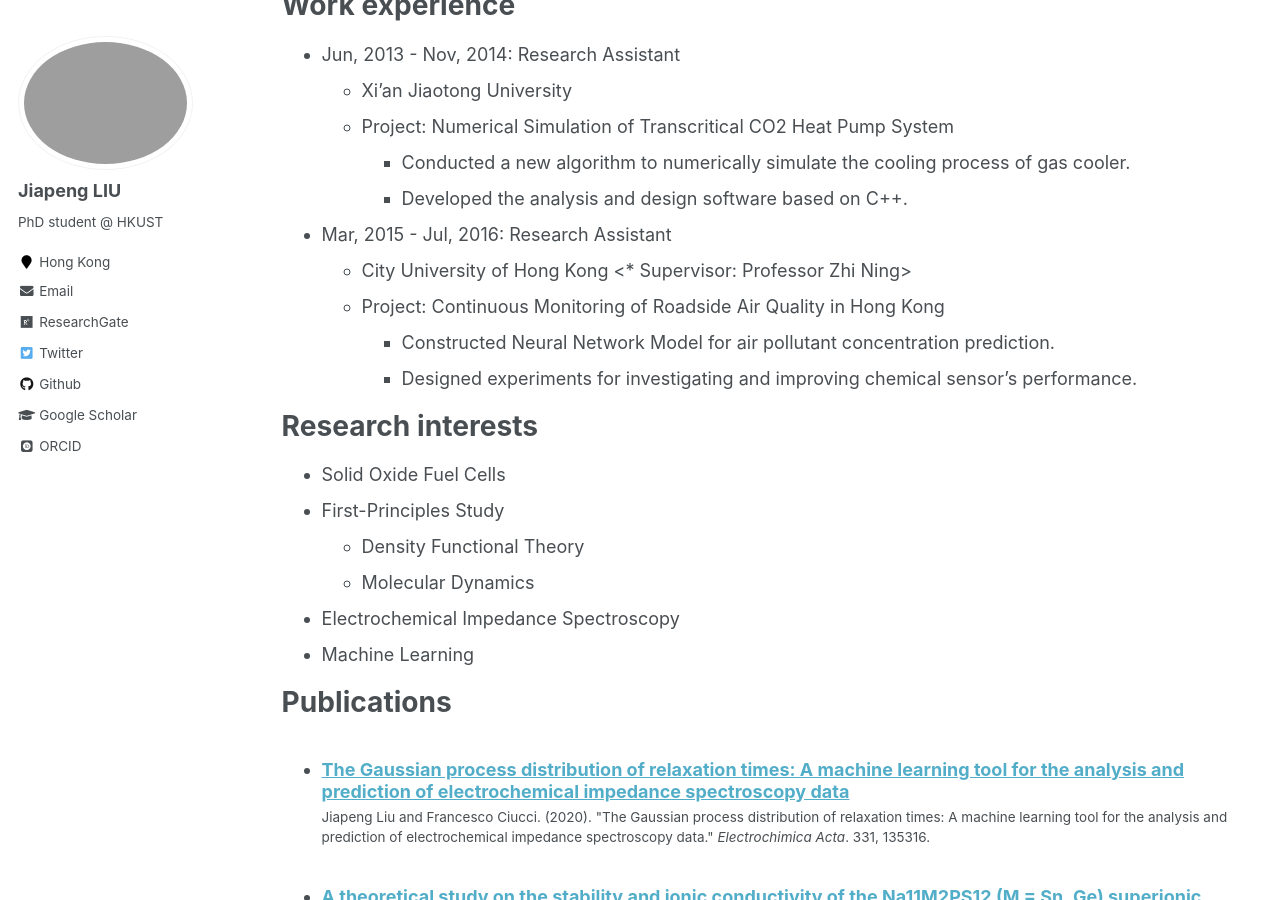
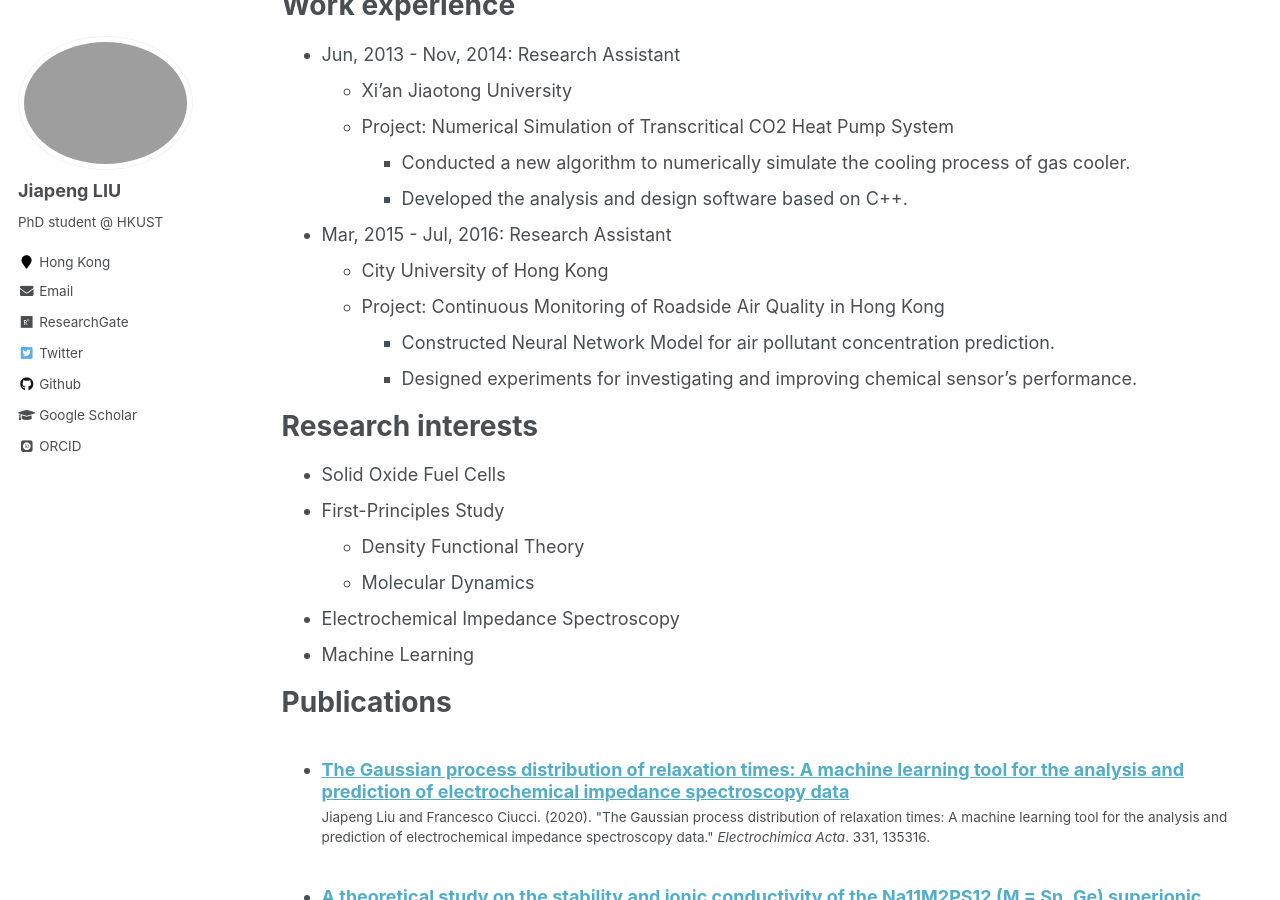
Before and after one commit to jiapeng-liu/jiapeng-liu.github.io, a Jekyll site: the page built from _pages/cv.md, in a window 1280 px wide and 900 px high, scrolled down 509 px. Built offline with Jekyll 4.4.1, drawn with Linux system fonts in a browser that asks for light colours; some web fonts are replaced.

Commit message:
update CV

```diff
--- a/_pages/cv.md
+++ b/_pages/cv.md
@@ -31,7 +31,8 @@ Work experience
 
 * Mar, 2015 - Jul, 2016: Research Assistant
   * City University of Hong Kong
-  <* Supervisor: Professor Zhi Ning>
+  <!---* Supervisor: Professor Zhi Ning
+  --->
   * Project: Continuous Monitoring of Roadside Air Quality in Hong Kong
     * Constructed Neural Network Model for air pollutant concentration prediction.
     * Designed experiments for investigating and improving chemical sensor’s performance.
```
